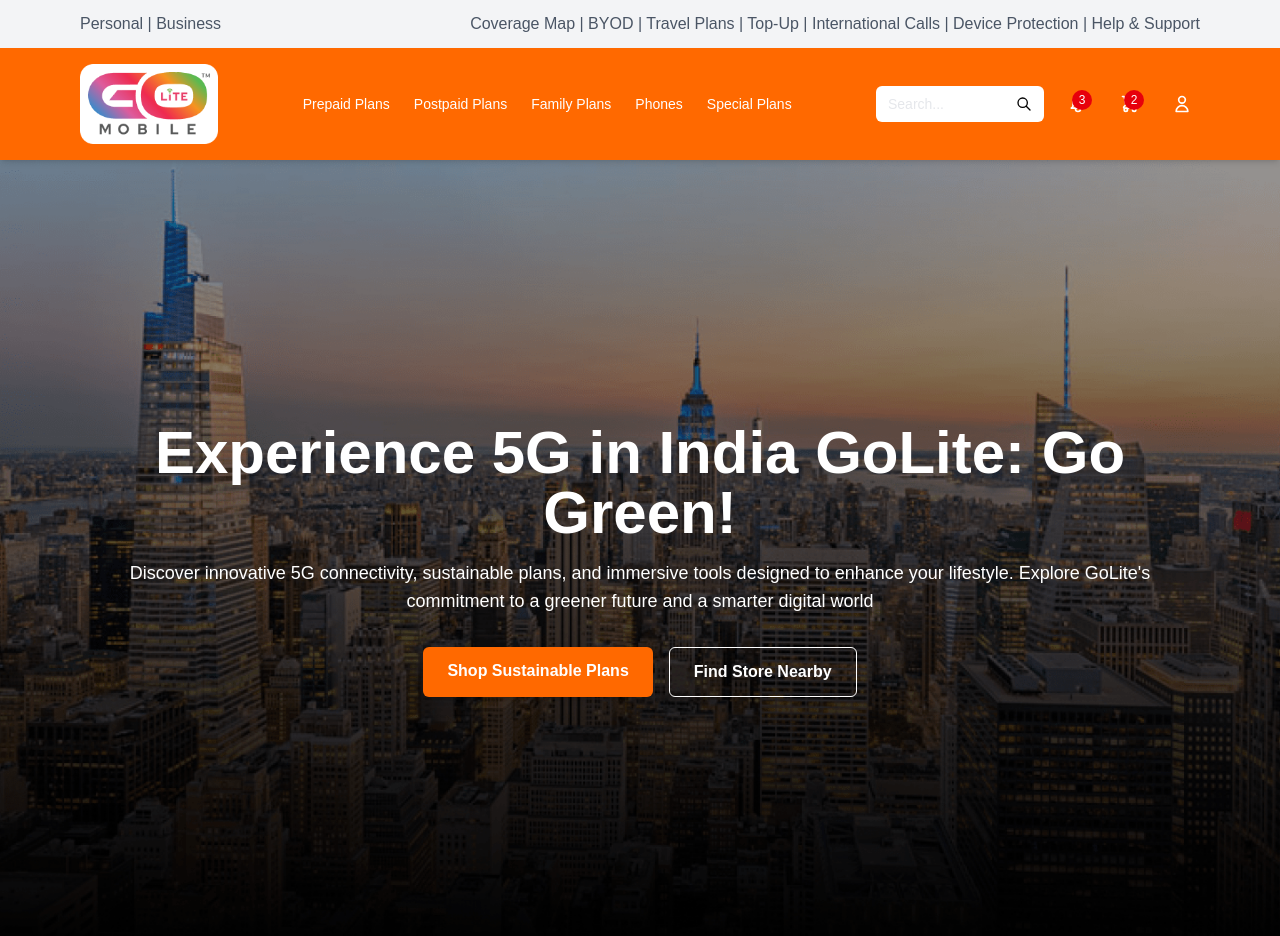
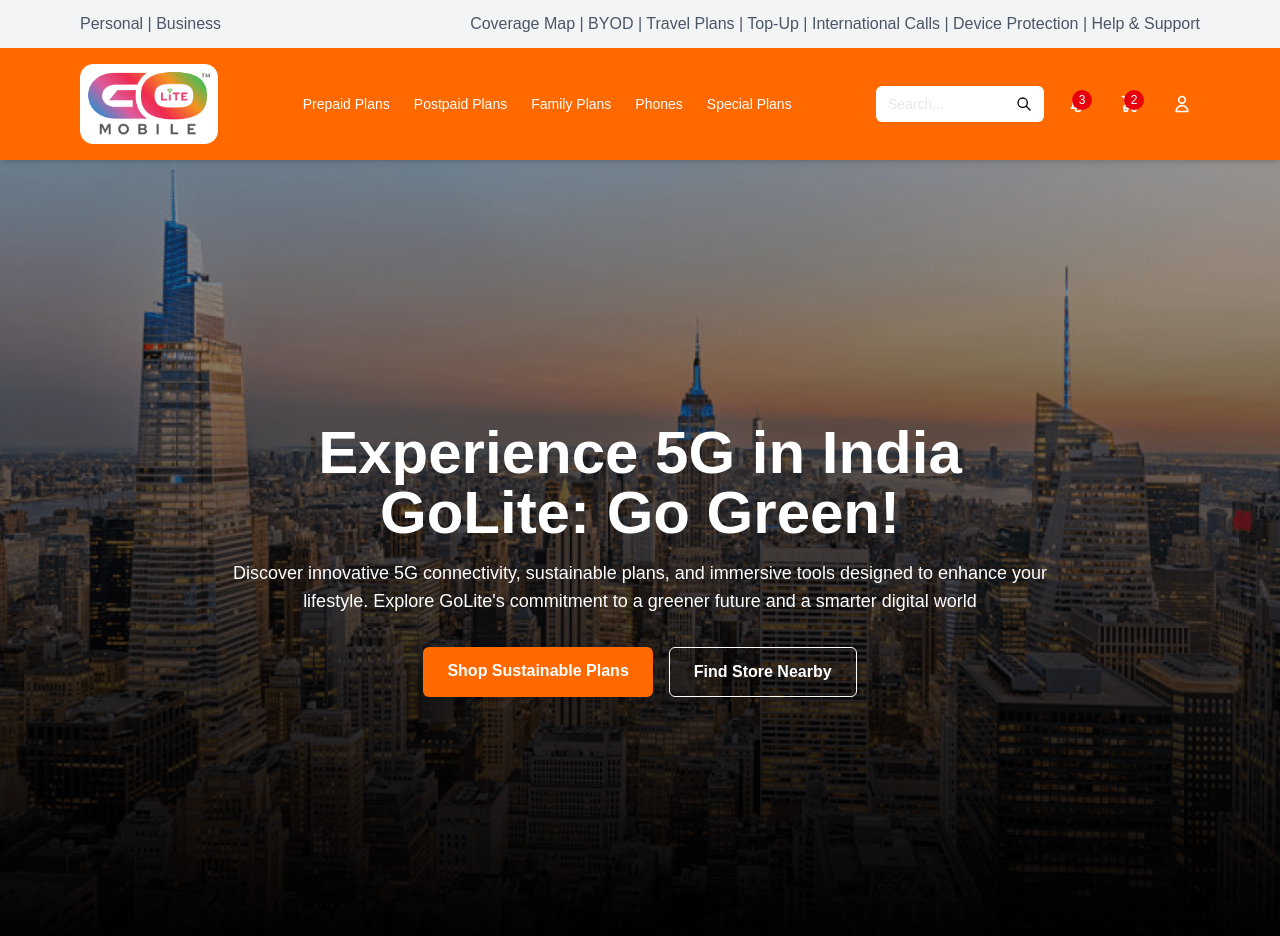
Before and after one commit to ZoikoGroup/golitereact, a Next.js app: page / in a window 1280 px wide. Shown: the top 936 px of the page. Built offline with nearby package versions, Linux system fonts and the light colour scheme.

Commit message:
Banner text style updated

```diff
--- a/app/components/HomeBanner.tsx
+++ b/app/components/HomeBanner.tsx
@@ -3,7 +3,7 @@
 export default function HomeBanner() {
   return (
     <div className="h-screen w-full bg-[url('/img/banner/home-banner.png')] bg-cover bg-center bg-no-repeat flex items-center">
-      <div className="w-full max-w-6xl mx-auto px-4 text-center">
+      <div className="w-full max-w-4xl mx-auto px-4 text-center">
         <h1 className="text-6xl text-white font-bold mb-4">Experience 5G in India GoLite: Go Green!</h1>
         <p className="text-lg text-white">Discover innovative 5G connectivity, sustainable plans, and immersive tools designed to enhance your lifestyle. Explore GoLite&apos;s commitment to a greener future and a smarter digital world</p>
 
```
